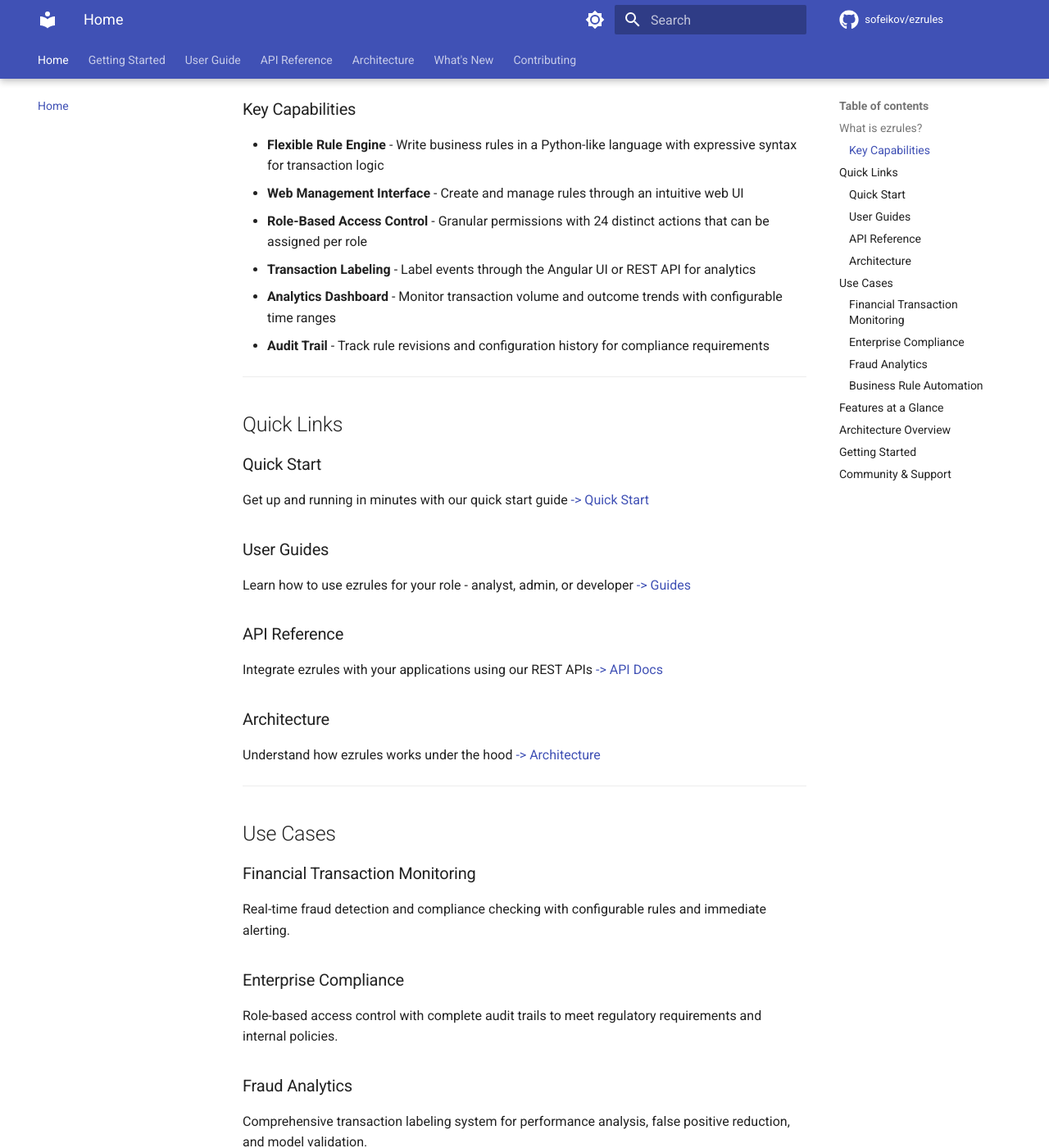
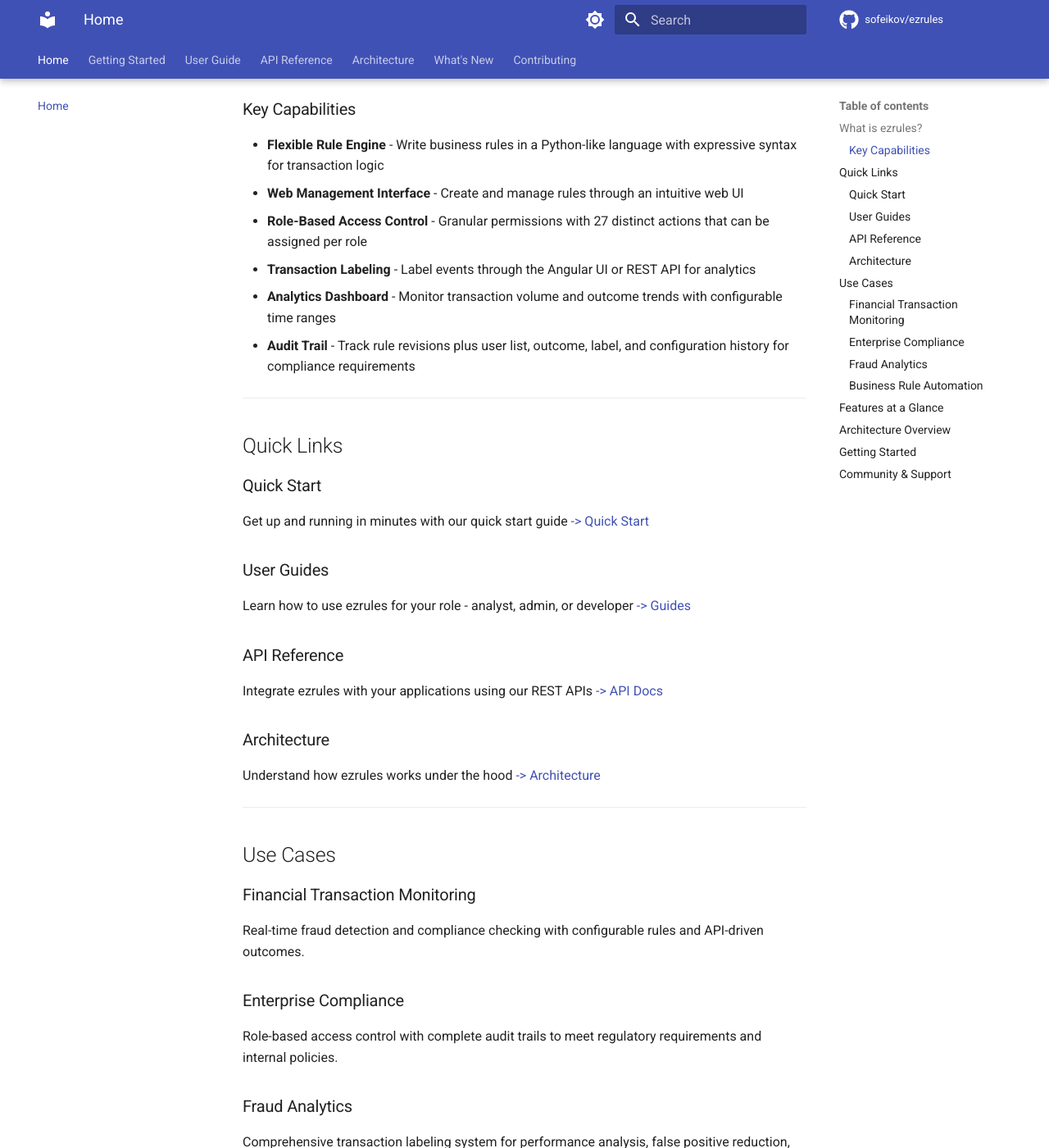
Before and after one commit to sofeikov/ezrules, an MkDocs documentation site: the page built from docs/index.md, in a window 1280 px wide and 1400 px high, scrolled down 454 px. Shown: the whole window at 82% size. Built offline with MkDocs 1.6.1 and Material for MkDocs 9.7.7, drawn with Linux system fonts in a browser that asks for light colours; comment, search, counter and statistics services are not loaded; some of the changed text lies outside the part shown.

Commit message:
Fix index docs

```diff
--- a/docs/index.md
+++ b/docs/index.md
@@ -14,10 +14,10 @@ ezrules is designed for organizations that need to monitor transactions, detect
 
 - **Flexible Rule Engine** - Write business rules in a Python-like language with expressive syntax for transaction logic
 - **Web Management Interface** - Create and manage rules through an intuitive web UI
-- **Role-Based Access Control** - Granular permissions with 24 distinct actions that can be assigned per role
+- **Role-Based Access Control** - Granular permissions with 27 distinct actions that can be assigned per role
 - **Transaction Labeling** - Label events through the Angular UI or REST API for analytics
 - **Analytics Dashboard** - Monitor transaction volume and outcome trends with configurable time ranges
-- **Audit Trail** - Track rule revisions and configuration history for compliance requirements
+- **Audit Trail** - Track rule revisions plus user list, outcome, label, and configuration history for compliance requirements
 
 ---
 
@@ -33,7 +33,7 @@ Learn how to use ezrules for your role - analyst, admin, or developer
 
 ### API Reference
 Integrate ezrules with your applications using our REST APIs
-[-> API Docs](api-reference/evaluator-api.md)
+[-> API Docs](api-reference/manager-api.md)
 
 ### Architecture
 Understand how ezrules works under the hood
@@ -44,7 +44,7 @@ Understand how ezrules works under the hood
 ## Use Cases
 
 ### Financial Transaction Monitoring
-Real-time fraud detection and compliance checking with configurable rules and immediate alerting.
+Real-time fraud detection and compliance checking with configurable rules and API-driven outcomes.
 
 ### Enterprise Compliance
 Role-based access control with complete audit trails to meet regulatory requirements and internal policies.
@@ -64,11 +64,11 @@ Automated decision-making based on configurable business logic without requiring
 | **Rule Engine** | Python-based rule execution with custom logic support |
 | **Web Interface** | Web UI for rule creation and management |
 | **API Service** | Unified FastAPI service for rule management and real-time evaluation at `/api/v2/evaluate` |
-| **Security** | 24 permission actions with role-based access control |
+| **Security** | 27 permission actions with role-based access control |
 | **Labeling** | API and bulk CSV upload for transaction labels |
 | **Analytics** | Time-series charts with 1h, 6h, 12h, 24h, 30d ranges |
 | **Database** | PostgreSQL backend with SQLAlchemy ORM |
-| **Audit Trail** | Complete history of all changes and access |
+| **Audit Trail** | History for rules, config, user lists, outcomes, and labels |
 | **Backtesting** | Test rule changes against historical data |
 | **CLI Tools** | Command-line interface for operations and testing |
 
```
Also changed, not shown: other parts of docs/index.md (+7 -1 lines).
